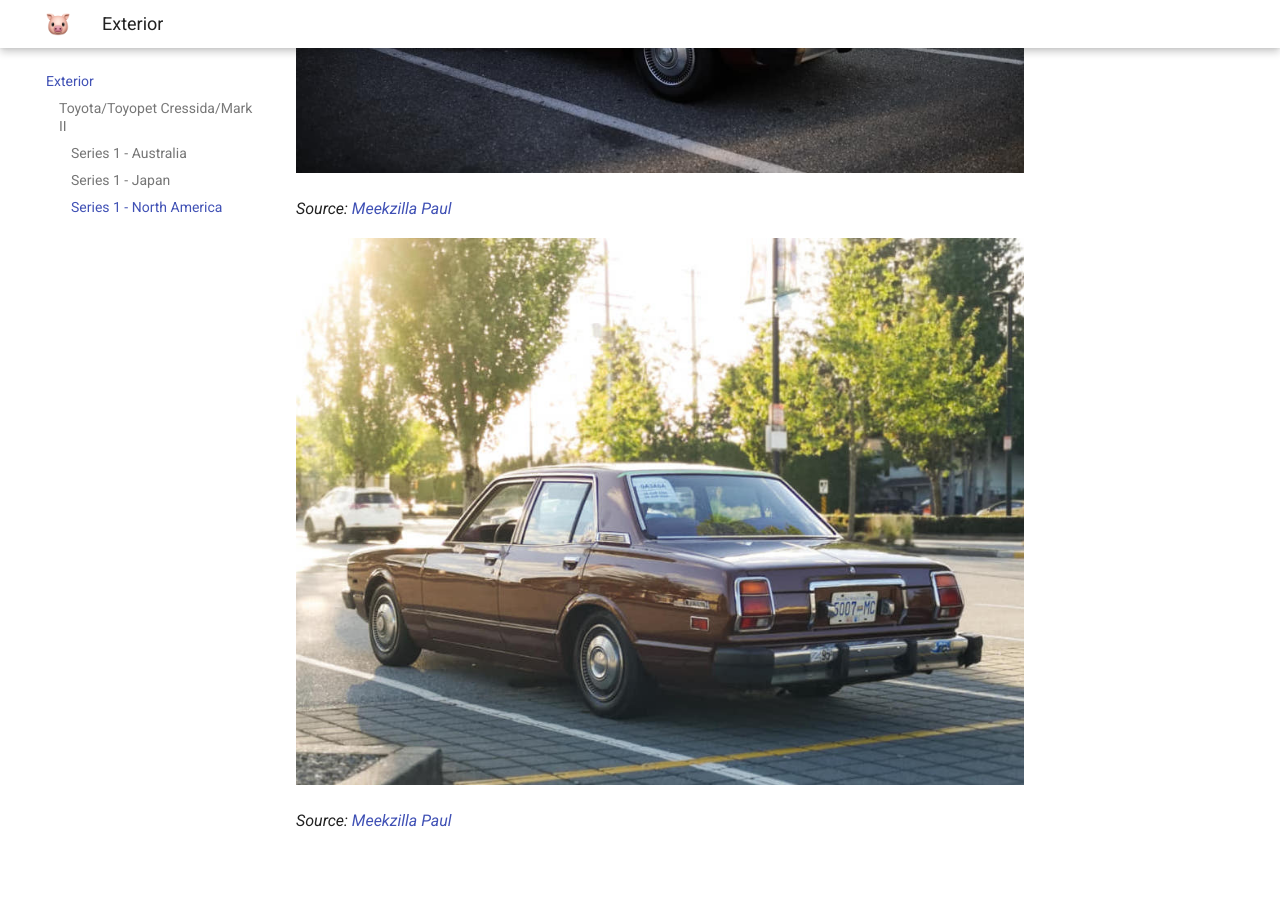
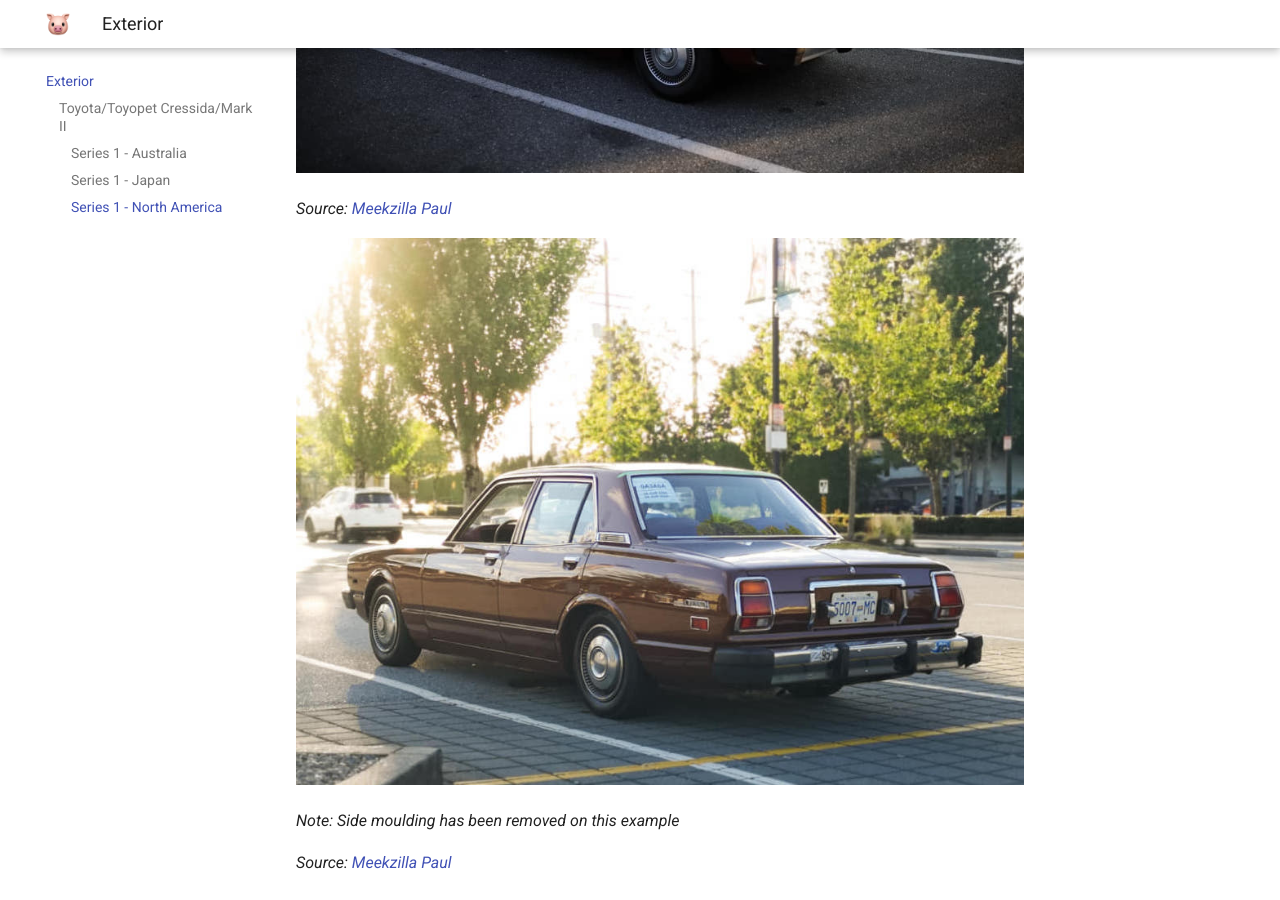
Before and after one commit to ocampco/pig-eyes-diy, an MkDocs documentation site: the page built from docs/exterior/index.md, in a window 1280 px wide and 900 px high, scrolled down 5134 px. Built offline with MkDocs 1.6.1 and Material for MkDocs 9.7.7, drawn with Linux system fonts in a browser that asks for light colours; before the commit the page ends 5992 px from its top, so only the background shows below that.

Commit message:
Update doc

```diff
--- a/docs/exterior/index.md
+++ b/docs/exterior/index.md
@@ -63,4 +63,6 @@ _Source: [Meekzilla Paul](https://www.facebook.com/groups/216354961906562/posts/
 
 ![MX32 Cressida North America](./img/exterior-rear-mx32-s1-na.jpg)
 
+_Note: Side moulding has been removed on this example_
+
 _Source: [Meekzilla Paul](https://www.facebook.com/groups/216354961906562/posts/1340269992848381/)_
```
